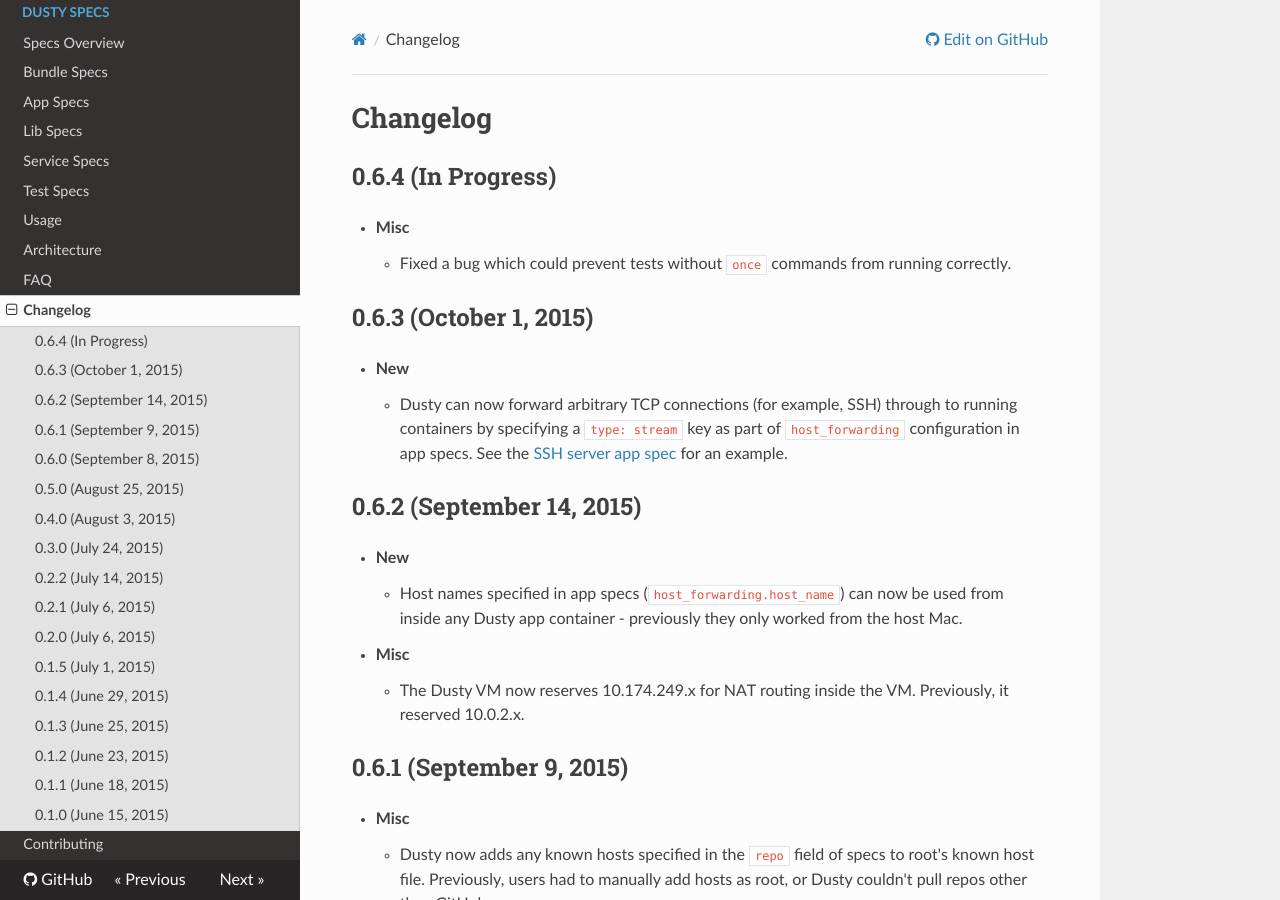
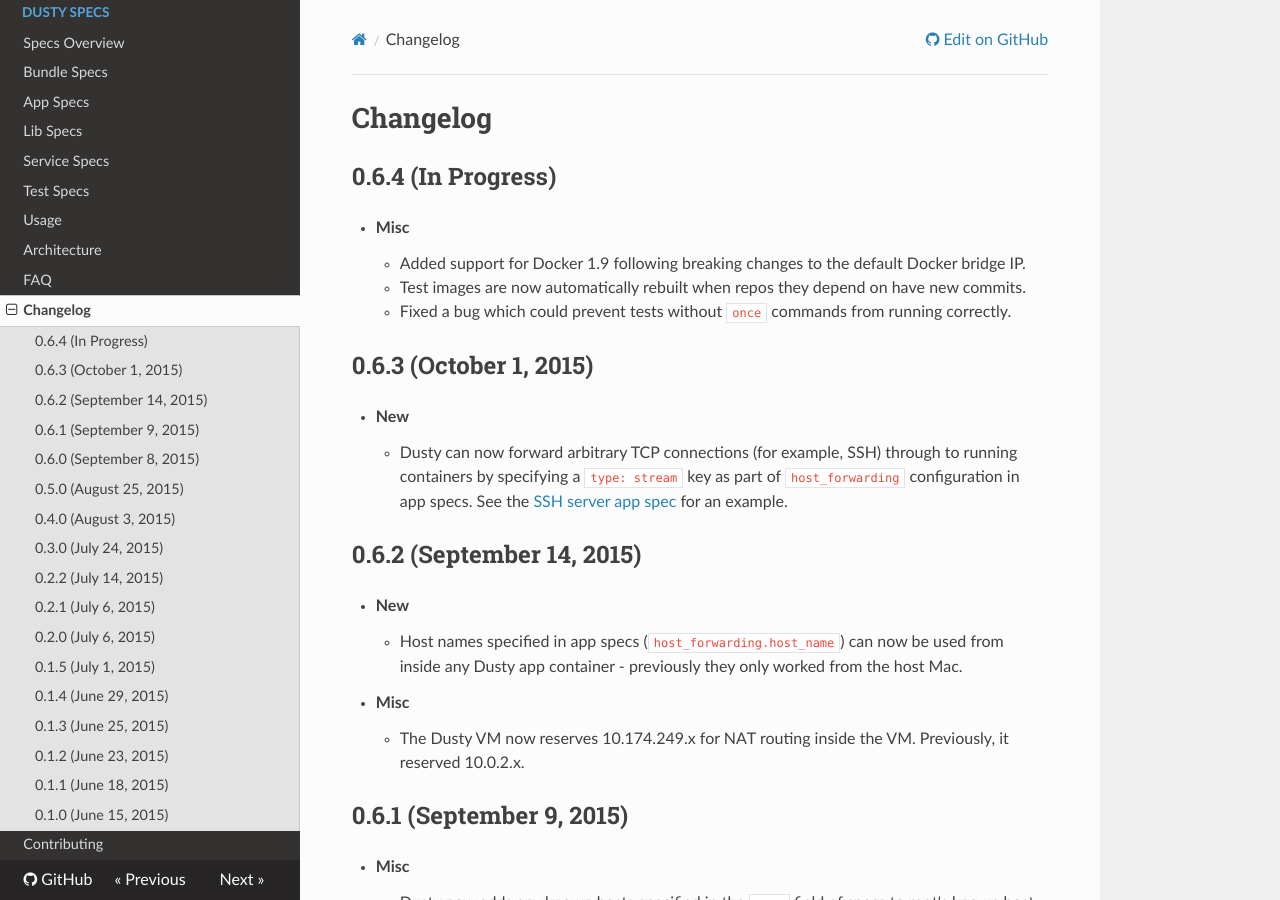
Before and after one commit to gamechanger/dusty, an MkDocs documentation site: the page built from docs/changelog.md, in a window 1280 px wide and 900 px high. Built offline with MkDocs 1.6.1, drawn with Linux system fonts in a browser that asks for light colours; nearby versions of some CDN libraries; old or Windows-style settings are respelled for this version of MkDocs.

Commit message:
Fix Nginx compiler tests and add changelog

```diff
--- a/docs/changelog.md
+++ b/docs/changelog.md
@@ -3,6 +3,8 @@
 ## 0.6.4 (In Progress)
 
 * **Misc**
+    * Added support for Docker 1.9 following breaking changes to the default Docker bridge IP.
+    * Test images are now automatically rebuilt when repos they depend on have new commits.
     * Fixed a bug which could prevent tests without `once` commands from running correctly.
 
 ## 0.6.3 (October 1, 2015)
```
Also changed, not shown: 1 other file.
